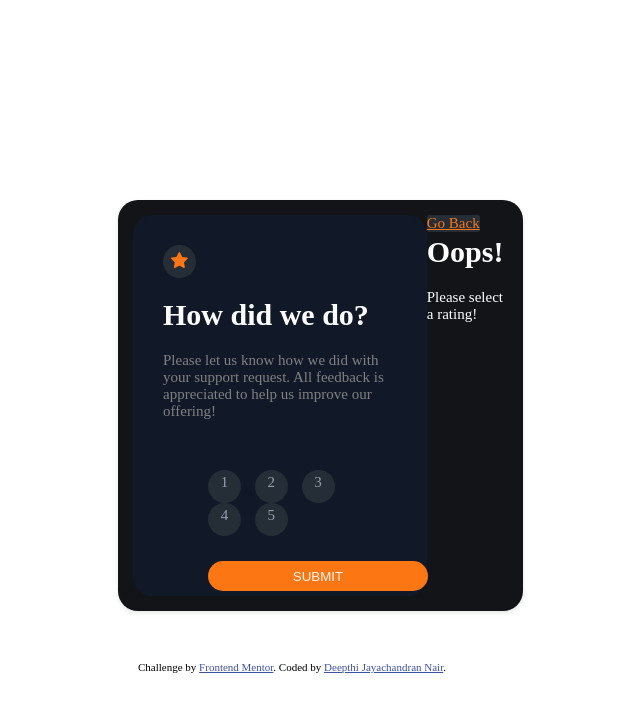
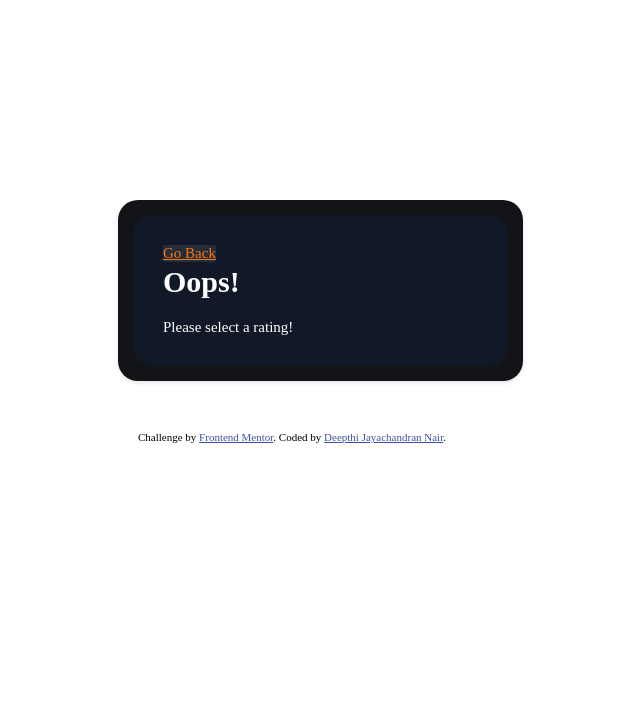
Before and after one commit to deeptijnair/interactive-rating-component-main, a plain HTML site: page index.html in a window 1280 px wide. Both pictures are taken after a click on the element "SUBMIT". Shown: the whole page, without its empty margins (440-1080 px from the left). Drawn offline with Linux system fonts and the light colour scheme; a web font is replaced by a local one.

Commit message:
Added error message when submit button is clicked

```diff
--- a/rating.js
+++ b/rating.js
@@ -1,11 +1,12 @@
             const ratingStart = document.getElementById('rating_start');
-        const x = document.getElementsByName('rating');
-        const y = document.getElementById('thankyou');
+            const rating = document.getElementsByName('rating');
+            const thankYouBlock = document.getElementById('thankyou');
 
             const submitButton = document.getElementById('submit');
             const backLink = document.getElementById('back');
+            const errorBlock = document.getElementById('error');
 
-        let rating = "";
+            let ratingValue = "";
 
             submitButton.addEventListener('click',myFunction);
             backLink.addEventListener('click',backFunction);
@@ -13,16 +14,21 @@
             function myFunction(event) {
                 event.preventDefault();
 
-            for(i=0;i<x.length;i++){
+                for(let i=0; i < rating.length; i++){
 
-                if(x[i].checked){
+                    if(rating[i].checked){
+                        ratingValue = rating[i].value;
+                        document.getElementById("results").innerHTML = `You selected ${rating[i].value} out of 5`;
+                        errorBlock.style.display = "none";
+                        ratingStart.style.display = "none";
+                        thankYouBlock.style.display = "block";
+                        break;
 
-                    rating = x[i].value;
-
-
-                    document.getElementById("results").innerHTML = `You selected ${x[i].value} out of 5`;
+                    }
+                    else if(!rating[i].checked){
                         ratingStart.style.display = "none";
-                    y.style.display = "block";
+                        thankYouBlock.style.display = "none";
+                        errorBlock.style.display = 'block';
                     }
 
 
@@ -33,7 +39,8 @@
             }
 
             function backFunction(event){
-            y.style.display = "none";
+                thankYouBlock.style.display = "none";
+                errorBlock.style.display = "none";
                 ratingStart.style.display = "block";
 
             }
--- a/styles.css
+++ b/styles.css
@@ -154,3 +154,11 @@ input[type="radio"] {
     background-color: whitesmoke;
     color:#FC7614
 }
+#error{
+    display:none;
+    padding:30px;
+    width: 100%;
+    background-color: hsl(218, 41%, 11%);
+    border-radius: 20px;
+
+}
```
Also changed, not shown: index.html (+0 -6 lines). Lines whose indentation alone changed are shown as unchanged.
